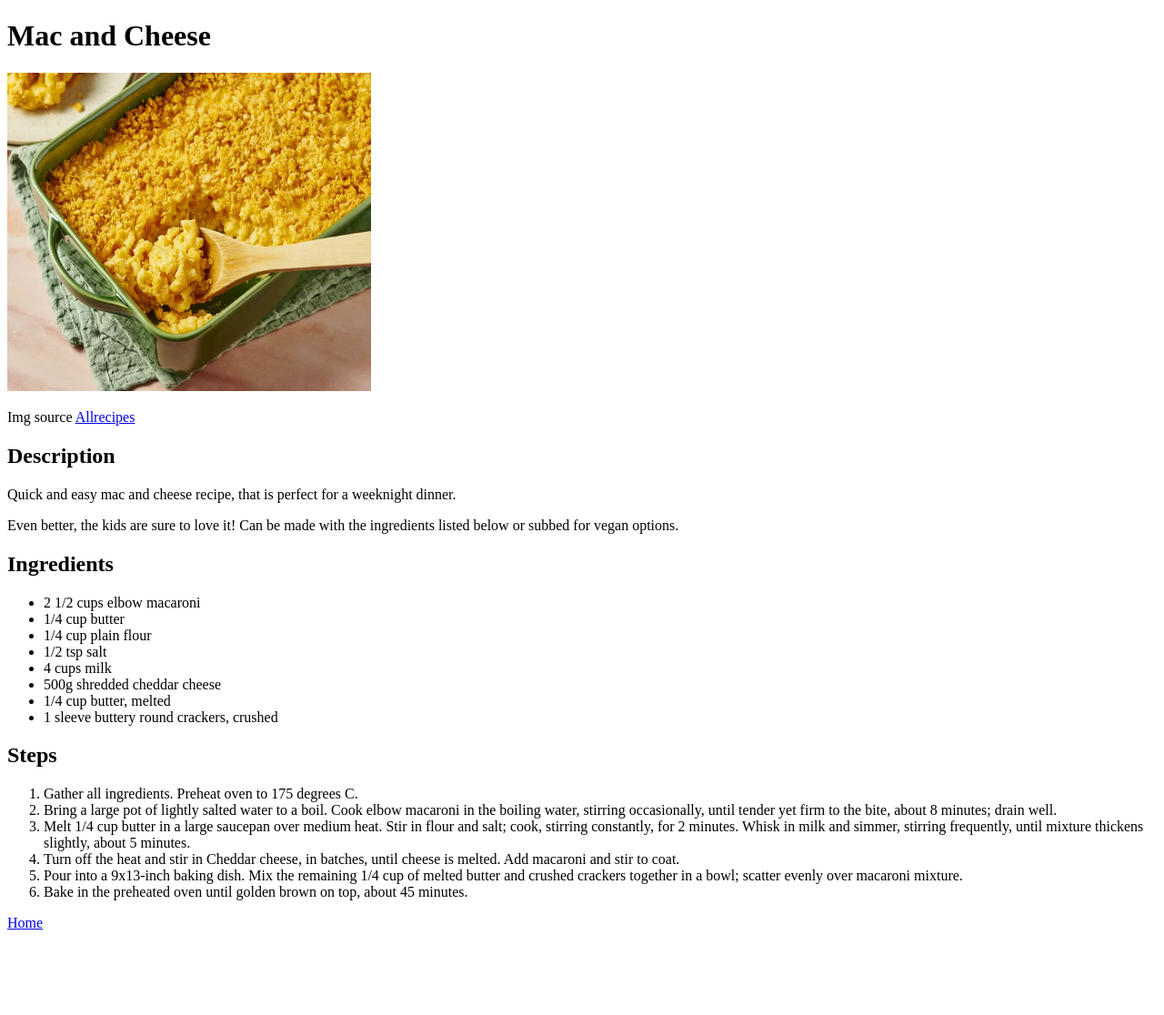
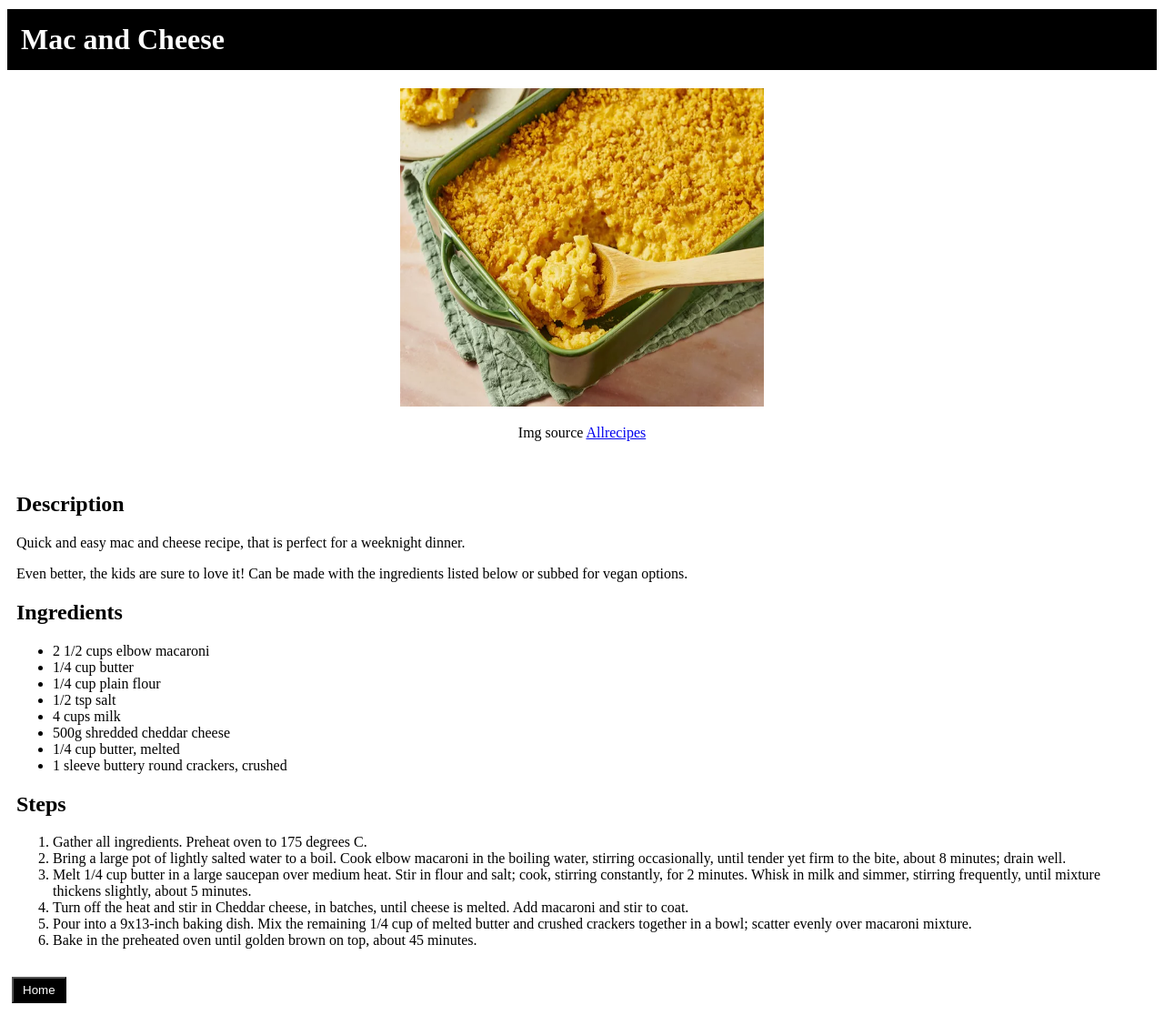
Before and after one commit to cheyday/odin-recipes, a plain HTML site: page recipes/mac-and-cheese.html in a window 1280 px wide. Shown: the whole page at 91% size. Before the commit the page ends 1040 px from the top, so only its background shows below. Drawn offline with Linux system fonts and the light colour scheme.

Commit message:
Add CSS styles to HTML files
Use layout and colour properties to apply visual changes to
the html files.

```diff
--- a/recipes/mac-and-cheese.html
+++ b/recipes/mac-and-cheese.html
@@ -1,19 +1,26 @@
 <!DOCTYPE html>
 
 <html lang="en">
+
 <head>
     <meta charset="UTF-8">
     <title>Mac and Cheese</title>
+    <link rel="stylesheet" href="../style.css">
 </head>
 
 <body>
     <h1>Mac and Cheese</h1>
+    <div class="images">
         <img src="../images/mac-and-cheese.jpg" alt="Mac and Cheese" height="350" width="400">
-        <p>Img source <a href="https://www.allrecipes.com/recipe/102393/baked-homemade-macaroni-and-cheese/" target="_blank" rel="noopener noreferrer">Allrecipes</a></p>
+        <p>Img source <a href="https://www.allrecipes.com/recipe/102393/baked-homemade-macaroni-and-cheese/"
+                target="_blank" rel="noopener noreferrer">Allrecipes</a></p>
+    </div>
 
+    <div class="recipe-body">
         <h2>Description</h2>
         <p>Quick and easy mac and cheese recipe, that is perfect for a weeknight dinner.</p>
-        <p>Even better, the kids are sure to love it! Can be made with the ingredients listed below or subbed for vegan options. </p>
+        <p>Even better, the kids are sure to love it! Can be made with the ingredients listed below or subbed for vegan
+            options. </p>
 
         <h2>Ingredients</h2>
         <ul>
@@ -30,14 +37,20 @@
         <h2>Steps</h2>
         <ol>
             <li>Gather all ingredients. Preheat oven to 175 degrees C.</li>
-            <li>Bring a large pot of lightly salted water to a boil. Cook elbow macaroni in the boiling water, stirring occasionally, until tender yet firm to the bite, about 8 minutes; drain well.</li>
-            <li>Melt 1/4 cup butter in a large saucepan over medium heat. Stir in flour and salt; cook, stirring constantly, for 2 minutes. Whisk in milk and simmer, stirring frequently, until mixture thickens slightly, about 5 minutes.</li>
-            <li>Turn off the heat and stir in Cheddar cheese, in batches, until cheese is melted. Add macaroni and stir to coat.</li>
-            <li>Pour into a 9x13-inch baking dish. Mix the remaining 1/4 cup of melted butter and crushed crackers together in a bowl; scatter evenly over macaroni mixture.</li>
+            <li>Bring a large pot of lightly salted water to a boil. Cook elbow macaroni in the boiling water, stirring
+                occasionally, until tender yet firm to the bite, about 8 minutes; drain well.</li>
+            <li>Melt 1/4 cup butter in a large saucepan over medium heat. Stir in flour and salt; cook, stirring
+                constantly, for 2 minutes. Whisk in milk and simmer, stirring frequently, until mixture thickens
+                slightly, about 5 minutes.</li>
+            <li>Turn off the heat and stir in Cheddar cheese, in batches, until cheese is melted. Add macaroni and stir
+                to coat.</li>
+            <li>Pour into a 9x13-inch baking dish. Mix the remaining 1/4 cup of melted butter and crushed crackers
+                together in a bowl; scatter evenly over macaroni mixture.</li>
             <li>Bake in the preheated oven until golden brown on top, about 45 minutes.</li>
         </ol>
+    </div>
 
-        <p> <a href="../index.html">Home</a></p>
+    <a href="../index.html"><button id="home-button">Home</button></a>
 
 </body>
 
--- /dev/null
+++ b/style.css
@@ -0,0 +1,31 @@
+h1 {
+    background-color: black;
+    color: white;
+    padding: 15px;
+    margin: 10px auto;
+}
+
+.recipe-list {
+    border: 5px;
+    border-color: black;
+    border-style: solid;
+    padding-bottom: 100px;
+}
+
+.images {
+    display: block;
+    margin: 0 auto;
+    text-align: center;
+    padding: 10px;
+}
+
+.recipe-body {
+    padding: 10px;
+}
+
+#home-button {
+    background-color: black;
+    color: white;
+    padding: 5px 10px;
+    margin: 5px;
+}
```
Also changed, not shown: index.html (+8 -5 lines), recipes/lasagna.html (+6 -1 lines), recipes/southern-fried-chicken-burgers.html (+14 -4 lines). Lines whose indentation alone changed are shown as unchanged.
